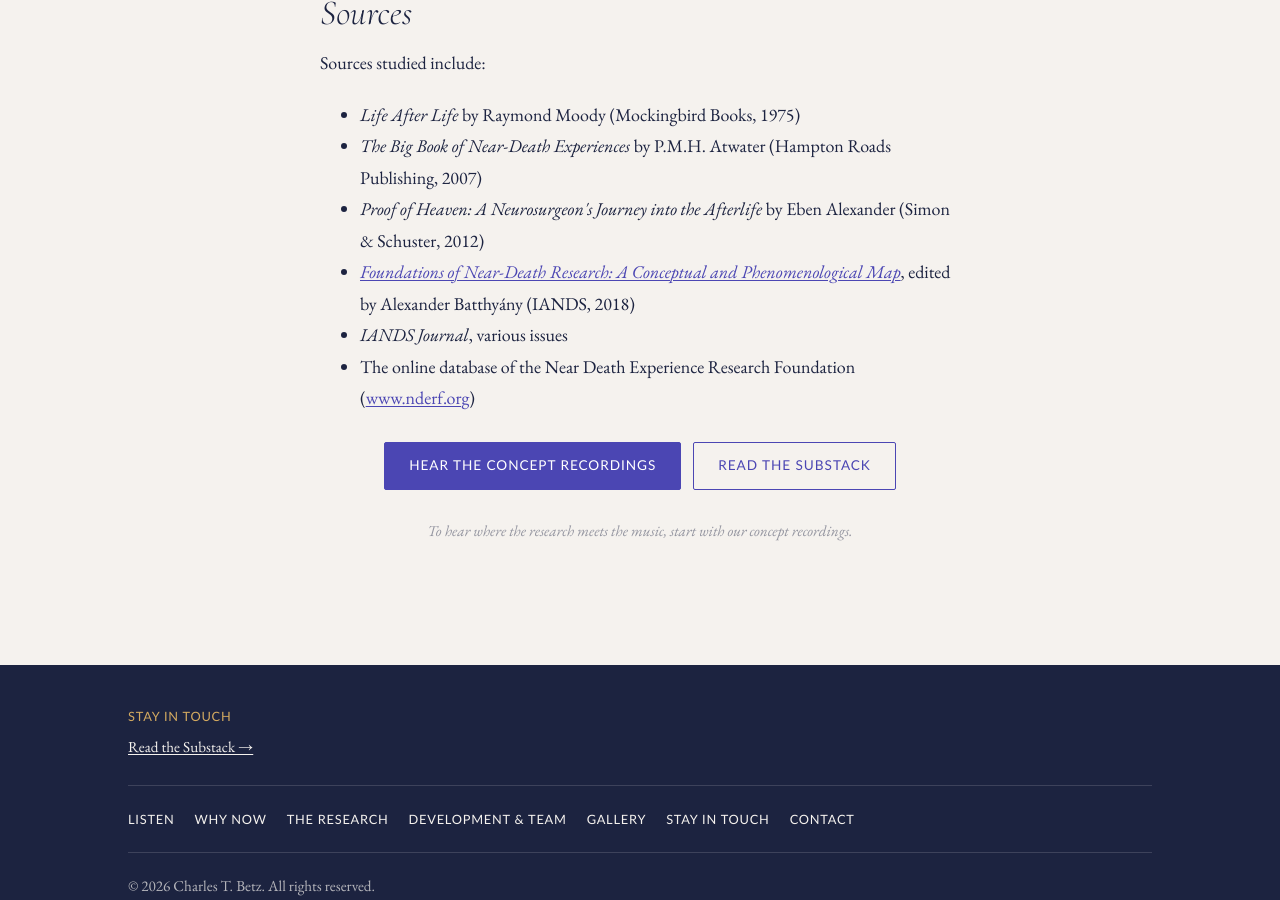
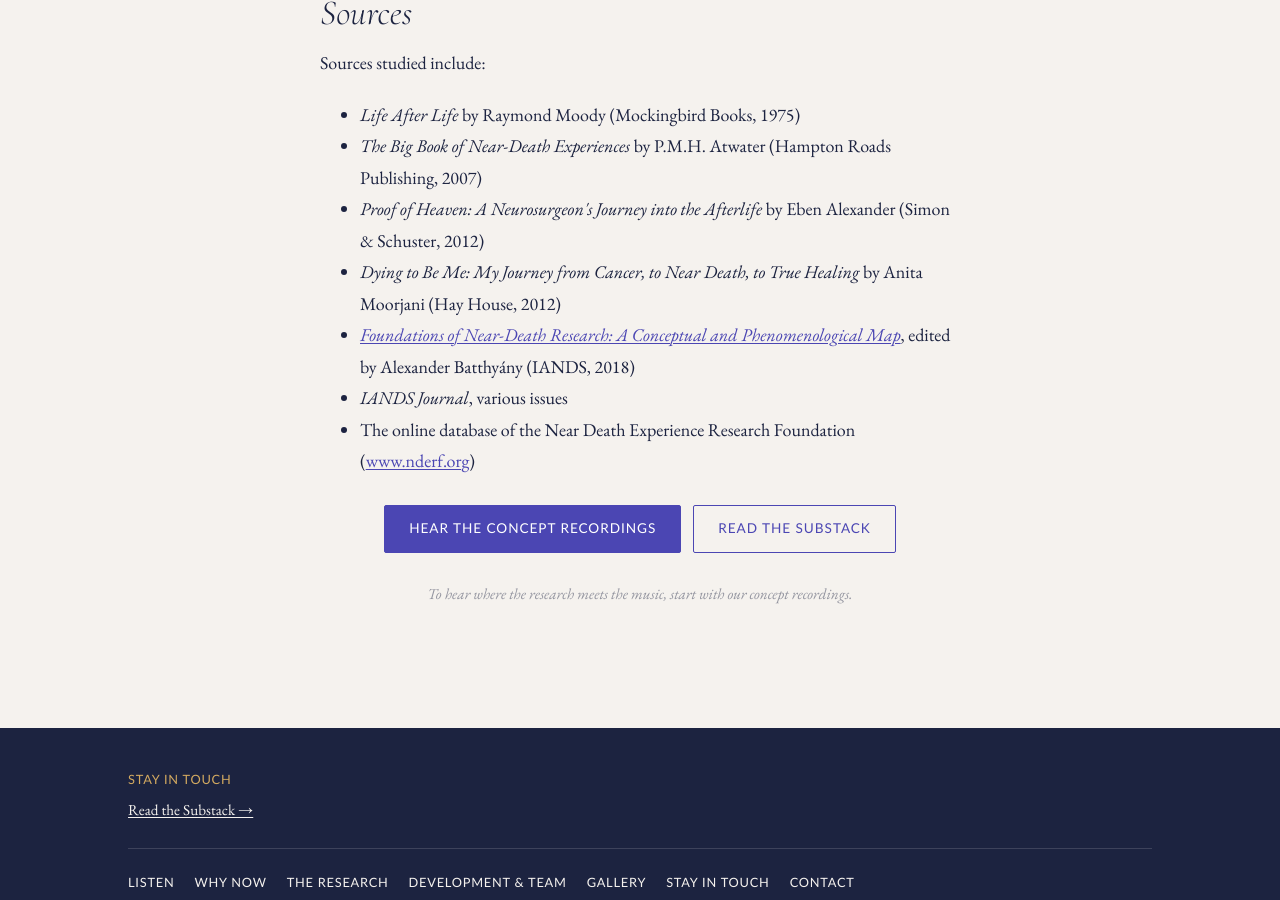
Before and after one commit to CharlesTBetz/5mlowroad, a Jekyll site: the page built from research.md, in a window 1280 px wide and 900 px high, scrolled down 1922 px. Built offline with Jekyll 4.4.1, drawn with Linux system fonts in a browser that asks for light colours.

Commit message:
Research: add Moorjani, Dying to Be Me (Hay House, 2012) to Sources
Co-Authored-By: Claude Opus 4.8 (1M context) <noreply@anthropic.com>
Claude-Session: https://claude.ai/code/session_015cRxXaB5iadv9MAFDv9jfY

```diff
--- a/research.md
+++ b/research.md
@@ -46,6 +46,7 @@ Sources studied include:
   <li><em>Life After Life</em> by Raymond Moody (Mockingbird Books, 1975)</li>
   <li><em>The Big Book of Near-Death Experiences</em> by P.M.H. Atwater (Hampton Roads Publishing, 2007)</li>
   <li><em>Proof of Heaven: A Neurosurgeon's Journey into the Afterlife</em> by Eben Alexander (Simon &amp; Schuster, 2012)</li>
+  <li><em>Dying to Be Me: My Journey from Cancer, to Near Death, to True Healing</em> by Anita Moorjani (Hay House, 2012)</li>
   <li><em><a href="https://www.amazon.com/Foundations-Near-Death-Research-Conceptual-Phenomenological-ebook/dp/B07J5CH8NQ">Foundations of Near-Death Research: A Conceptual and Phenomenological Map</a></em>, edited by Alexander Batthyány (IANDS, 2018)</li>
   <li><em>IANDS Journal</em>, various issues</li>
   <li>The online database of the Near Death Experience Research Foundation (<a href="https://www.nderf.org" target="_blank" rel="noopener">www.nderf.org</a>)</li>
```
